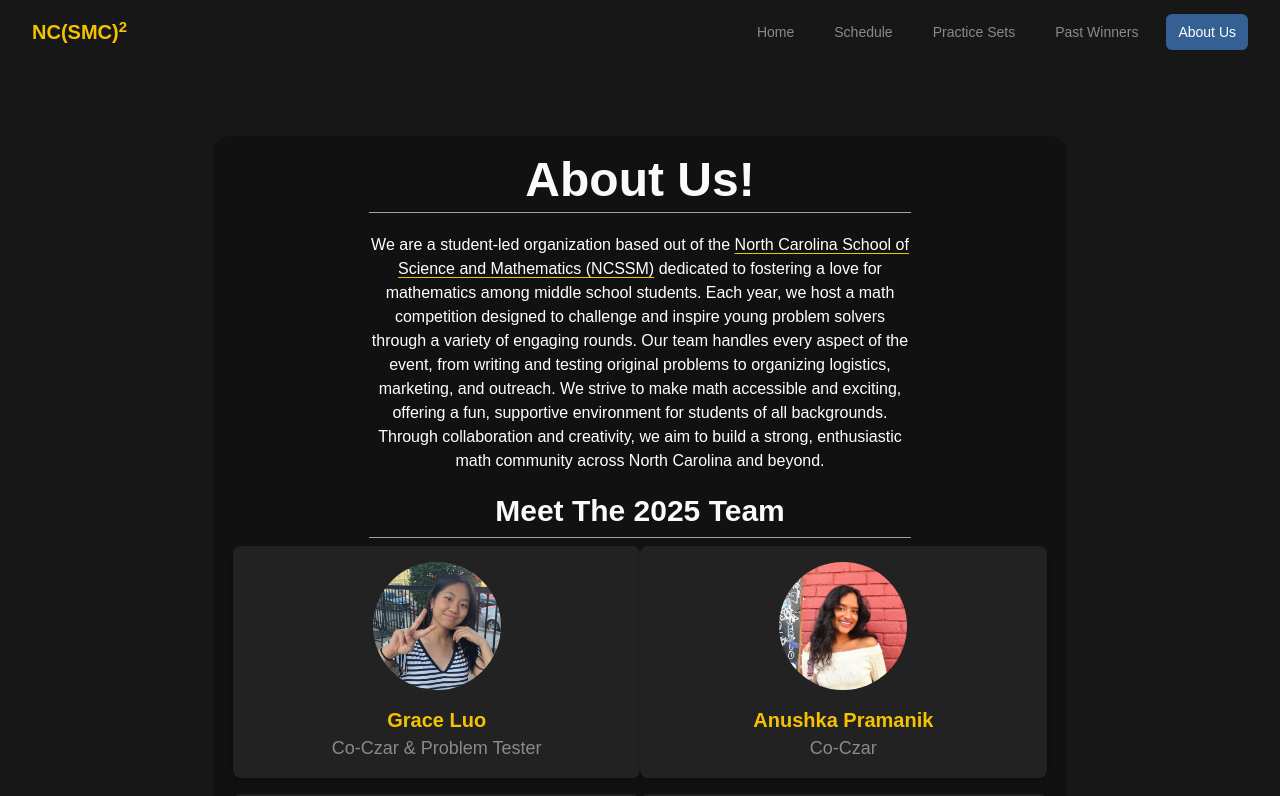
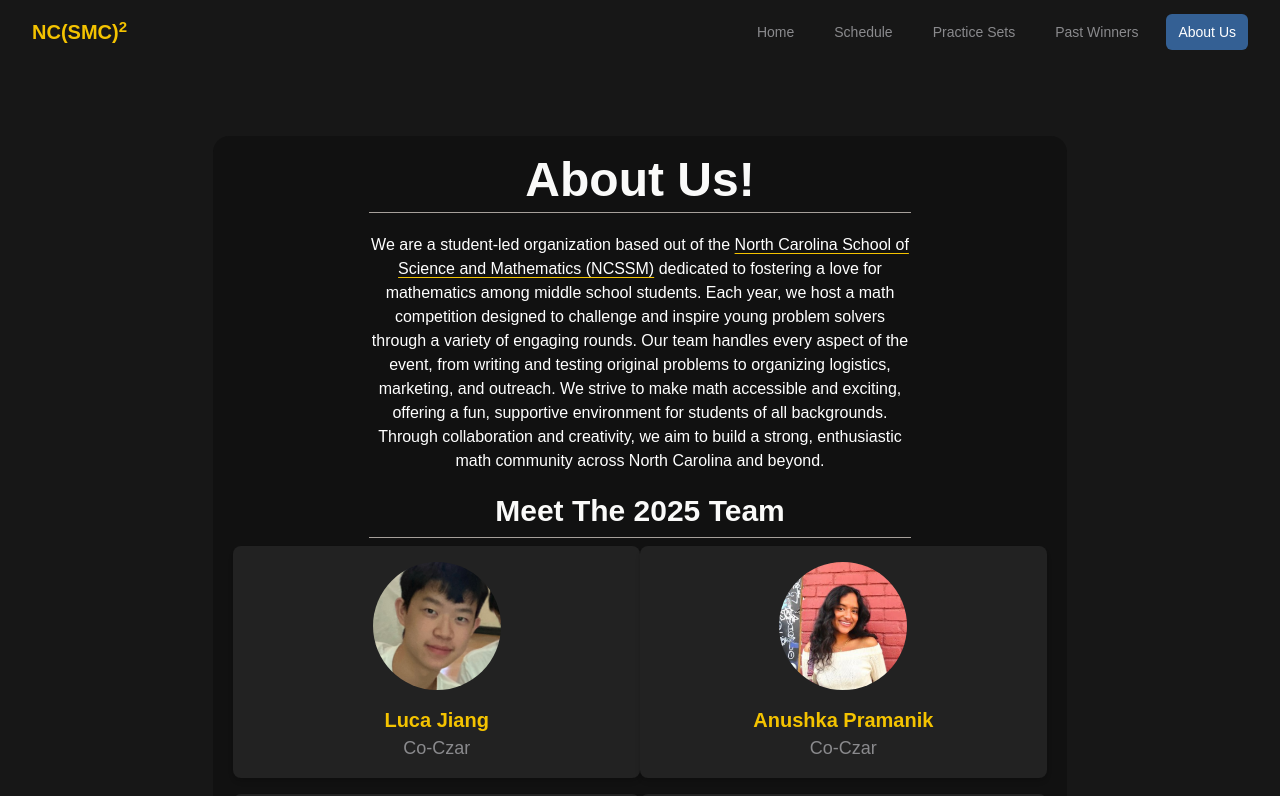
Before and after one commit to Prorickey/ncsmc2, a Next.js app: page /about in a window 1280 px wide. Shown: the top 796 px of the page. Built offline with nearby package versions, Linux system fonts and the light colour scheme.

Commit message:
update about me page

```diff
--- a/app/about/page.tsx
+++ b/app/about/page.tsx
@@ -6,9 +6,9 @@ import Image from "next/image"
 
 const team = [
 	{
-		name: "Grace Luo",
-		role: "Co-Czar & Problem Tester",
-		image: "/team/grace.png"
+		name: "Luca Jiang",
+		role: "Co-Czar",
+		image: "/team/luca.png"
 	},
 	{
 		name: "Anushka Pramanik",
--- a/package.json
+++ b/package.json
@@ -1,6 +1,6 @@
 {
 	"name": "ncsmc2",
-	"version": "2.1.0",
+	"version": "2.1.1",
 	"private": true,
 	"type": "module",
 	"scripts": {
```
Also changed, not shown: public/team/luca.png (added).
